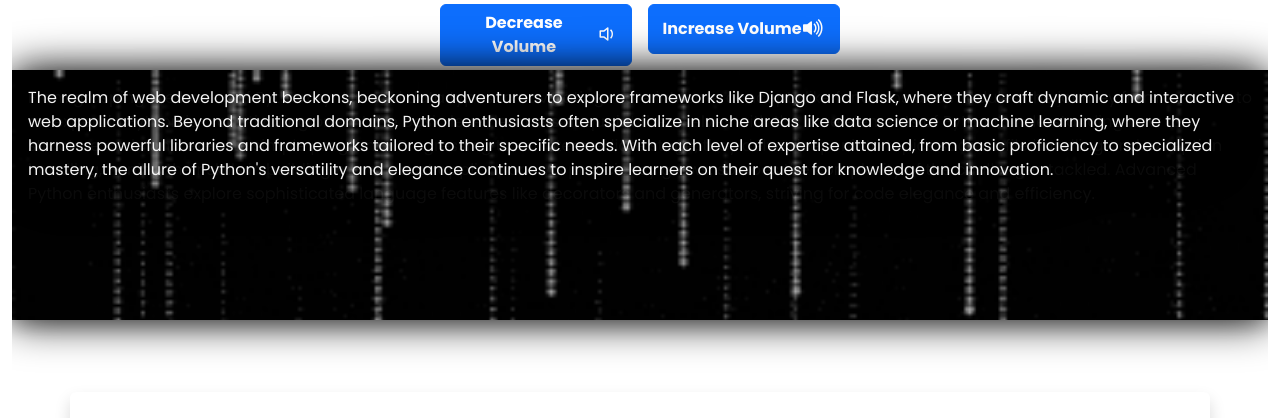
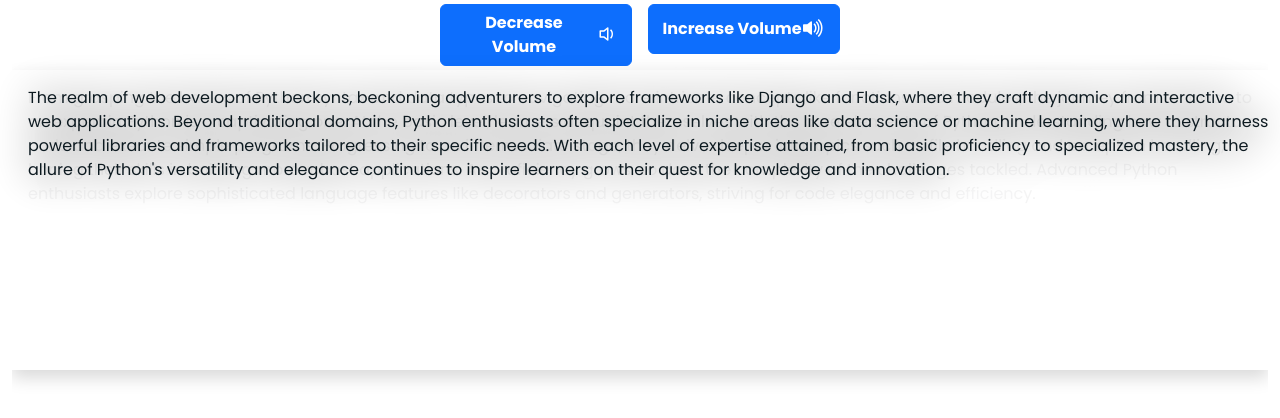
Before and after one commit to anirudhkala110/basic2ai, a React (Create React App) app in the folder frontend/: page / in a window 1280 px wide. Shown: the part 325-743 px from the top of the page. Built offline with nearby package versions, Linux system fonts and the light colour scheme; no server answers.

Commit message:
Add files via upload

```diff
--- a/frontend/public/index.html
+++ b/frontend/public/index.html
@@ -3,11 +3,11 @@
   <head>
     <meta charset="utf-8" />
     <link rel="icon" href="%PUBLIC_URL%/favicon.ico" />
-    <meta name="viewport" content="width=device-width, initial-scale=1" />
+    <meta name="viewport" content="width=device-width, initial-scale=1, shrink-to-fit=yes" />
     <meta name="theme-color" content="#000000" />
-    <meta
+    <!-- <meta
       name="description"
-      content="Natural Language Processing (NLP), Machine Learning (ML), Deep Learning, Neural Networks (NN), Artificial Intelligence (AI), Data Science, Data Analysis, Data Visualization, Web Scraping, Automation, Computer Vision, Image Processing, Sentiment Analysis, Chatbots, Recommender Systems, Text Mining, Speech Recognition, Time Series Analysis, Reinforcement Learning, Predictive Modeling" />
+      content="Natural Language Processing (NLP), Machine Learning (ML), Deep Learning, Neural Networks (NN), Artificial Intelligence (AI), Data Science, Data Analysis, Data Visualization, Web Scraping, Automation, Computer Vision, Image Processing, Sentiment Analysis, Chatbots, Recommender Systems, Text Mining, Speech Recognition, Time Series Analysis, Reinforcement Learning, Predictive Modeling" /> -->
     <link rel="preconnect" href="https://fonts.googleapis.com">
     <link rel="preconnect"
       href="https://cdnjs.cloudflare.com/ajax/libs/parallax/3.1.0/parallax.min.js">
--- a/frontend/src/App.css
+++ b/frontend/src/App.css
@@ -8,7 +8,10 @@ html {
   /* background-image: linear-gradient(135deg, #3B2667 10%, #BC78EC 100%); */
   background-image: rgba(var(--bs-white-rgb), var(--bs-text-opacity)) !important;
   background-repeat: no-repeat;
-  min-width: 700px;
+  min-width: 350px;
+  overflow: auto;
+  overscroll-behavior:inherit;
+  scroll-behavior: smooth;
 }
 
 @media only screen and (max-width:600px) {
@@ -267,18 +270,19 @@ html {
 
 .backiBase {
   color: white;
-  background-image: url(./Components/Home/Images/1pX9.gif);
+  /* background-image: url(./Components/Home/Images/1pX9.gif); */
   background-size: cover;
   background-repeat: no-repeat;
-  filter: drop-shadow(0px 0px 20px black);
+  /* filter: drop-shadow(0px 0px 20px black); */
 }
 
 .backi {
-  color: white;
+  color: #000f16;
   position: absolute;
   background-size: cover;
   background-repeat: no-repeat;
   filter: drop-shadow(0px 0px 20px black);
+  min-height: fit-content !important;
 }
 
 .positionSetupforVideo {
--- a/frontend/src/App.js
+++ b/frontend/src/App.js
@@ -59,6 +59,8 @@ function App() {
                   <Routes>
                     <Route exact path='/login' element={login ? <Homepage /> : <Login />} />
                     <Route exact path='/' element={<Homepage />} />
+                    <Route exact path='/home' element={<Homepage />} />
+                    <Route exact path='/homepage' element={<Homepage />} />
                     <Route exact path='/pricing' element={<Pricing />} />
                     <Route exact path='/admin/dashboard' element={<Dashboard />} />
                     <Route exact path='/home' element={<Homepage />} />
--- a/frontend/src/Auth/Login.jsx
+++ b/frontend/src/Auth/Login.jsx
@@ -44,7 +44,7 @@ const Login = () => {
             })
     }
     return (
-        <div className='w-100  d-flex justify-content-center' style={{ minHeight: "85vh", minWidth: "350px" }}>
+        <div className='w-100  d-flex justify-content-center' style={{ minHeight: "85vh", minWidth: "250px" }}>
             <div className='w-50'>
                 <h1>Login Form</h1>
                 <form className='p-2 bg-white shadow' onSubmit={handleLogin}>
--- a/frontend/src/Auth/NewPassword.jsx
+++ b/frontend/src/Auth/NewPassword.jsx
@@ -38,7 +38,7 @@ const NewPassword = () => {
     return (
         <div className='w-100 d-flex justify-content-center'>
             {
-                validated ? <div className='' style={{ maxWidth: "750px", minWidth: "350px" }}>
+                validated ? <div className='' style={{ maxWidth: "750px", minWidth: "250px" }}>
                     <center ><h3>Reset Password</h3></center>
                     <form className='p-2 bg-white shadow' style={{ maxWidth: "650px", minWidth: "250px" }} onSubmit={handleUpdatePass}>
                         {msg && <h5 className={`${msg_type == 'good' ? 'text-success' : 'text-danger'} text-center`}>{msg}</h5>}
--- a/frontend/src/Auth/Register.jsx
+++ b/frontend/src/Auth/Register.jsx
@@ -60,7 +60,7 @@ const Register = () => {
             .catch(err => console.log(err))
     }
     return (
-        <div className='w-100 d-flex justify-content-center bg-light' style={{ height: "50vh", minWidth: "300px" }}>
+        <div className='w-100 d-flex justify-content-center bg-light' style={{ height: "50vh", minWidth: "250px" }}>
             <div className='p-2 bg-light'>
                 <h2 className='mb-2'>Register</h2>
                 <form className='p-2 bg-white shadow' style={{ maxWidth: "650px", minWidth: "250px" }} onSubmit={handleRegister}>
--- a/frontend/src/Auth/VerifyEmail.jsx
+++ b/frontend/src/Auth/VerifyEmail.jsx
@@ -42,7 +42,7 @@ const VerifyEmail = () => {
 
     return (
         <div className='container-fluid w-100 d-flex justify-content-center'>
-            <div className='' style={{ maxWidth: "770px", minWidth: "350px" }}>
+            <div className='' style={{ maxWidth: "770px", minWidth: "250px" }}>
                 <div className={`alert ${msg_type === 'error' ? 'alert-danger text-danger-emphasis' : 'alert-success text-success-emphasis'} my-3`}>
                     <i className="bi bi-exclamation-circle me-4"></i> {msg}
                 </div>
--- a/frontend/src/Components/Home/Homepage.jsx
+++ b/frontend/src/Components/Home/Homepage.jsx
@@ -96,17 +96,17 @@ const Homepage = () => {
       <div className=''>
         <VideoComponent />
       </div>
-      <div className='backiBase shadow' style={{ width: "", minHeight: "250px", maxHeight: "" }}>
+      <div className='backiBase shadow' style={{ width: "", minHeight: "300px", maxHeight: "" }}>
         <div className='p-2 container-fluid'>
           <div className='' style={{ position: "static" }}>
-            <div className='backiBase' style={{ color: "" }}>
-              <div className={`p-2 fade-in-out backi text-white  ${currentIndex === 0 ? 'fade-in' : ''}`}>
+            <div className='backiBase' style={{ color: "", height:'-webkit-fill-available' }}>
+              <div className={`p-2 fade-in-out backi ${currentIndex === 0 ? 'fade-in' : ''}`}>
                 From grasping the basics of Python syntax and data types to navigating more intricate concepts like functions and modules, the journey from a novice to an expert in Python is a captivating one. At the basic level, learners acquaint themselves with the core elements of Python, understanding how to structure code and execute simple programs. Progressing to an intermediate stage, they delve deeper into topics such as file handling and exception handling, honing their skills in building more robust applications. As proficiency grows, so does the complexity of the challenges tackled. Advanced Python enthusiasts explore sophisticated language features like decorators and generators, striving for code elegance and efficiency.
               </div>
-              <div className={`p-2 fade-in-out backi text-white ${currentIndex === 1 ? 'fade-in' : ''}`}>
+              <div className={`p-2 fade-in-out backi ${currentIndex === 1 ? 'fade-in' : ''}`}>
                 The realm of web development beckons, beckoning adventurers to explore frameworks like Django and Flask, where they craft dynamic and interactive web applications. Beyond traditional domains, Python enthusiasts often specialize in niche areas like data science or machine learning, where they harness powerful libraries and frameworks tailored to their specific needs. With each level of expertise attained, from basic proficiency to specialized mastery, the allure of Python's versatility and elegance continues to inspire learners on their quest for knowledge and innovation.
               </div>
-              <div className={`p-2 fade-in-out backi text-white ${currentIndex === 2 ? 'fade-in' : ''}`}>
+              <div className={`p-2 fade-in-out backi ${currentIndex === 2 ? 'fade-in' : ''}`}>
                 Pythonic practices become ingrained, guiding developers toward writing idiomatic code that adheres to community standards and enhances readability. Object-oriented programming principles come to the forefront, empowering developers to design scalable and maintainable solutions by leveraging concepts like encapsulation and inheritance. Mastery extends to data structures and algorithms, as practitioners delve into efficient methods for organizing and manipulating data. Concurrency and parallelism open up new avenues, enabling developers to optimize performance by executing tasks concurrently or in parallel.
               </div>
             </div>
--- a/frontend/src/Utils/Footer.jsx
+++ b/frontend/src/Utils/Footer.jsx
@@ -2,7 +2,7 @@ import React from 'react'
 
 const Footer = () => {
     return (
-        <div className='w-100 bg-secondary' style={{ minHeight: "48px", width: "-webkit-fill-available" }} >
+        <div className='container-fluid bg-secondary border border-3' style={{ minHeight: "48px", width: "-webkit-fill-available" }} >
             <div className='text-white footer align-items-center justify-content-center' style={{ height: "48px" }}>
                 <div className='mx-5'> Contact Person: Mr. Janmejay Singh <sup>*</sup><sub>(Owner)</sub></div>
                 <div className='mx-5'>Mobile Number: 7345xxxx90;</div>
--- a/frontend/src/index.css
+++ b/frontend/src/index.css
@@ -1,11 +1,4 @@
 @import url('https://fonts.googleapis.com/css2?family=Poppins:ital,wght@0,100;0,200;0,300;0,400;0,500;0,600;0,700;0,800;0,900;1,100;1,200;1,300;1,400;1,500;1,600;1,700;1,800;1,900&family=Roboto+Condensed:wght@300&family=Titillium+Web&display=swap');
-
-*::after,
-::before {
-  box-sizing: border-box;
-  margin: 0;
-  padding: 0;
-}
 
 html {
   font-family: "Poppins", sans-serif;
```
